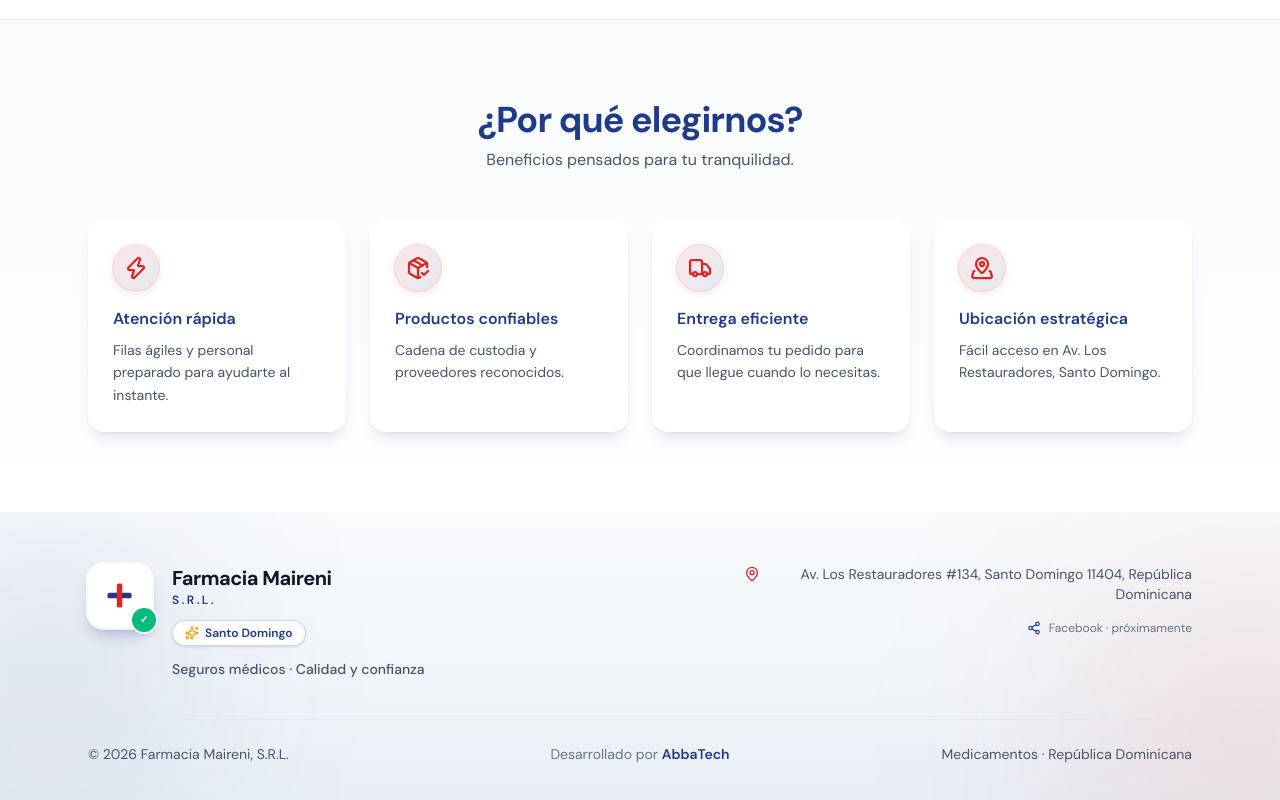
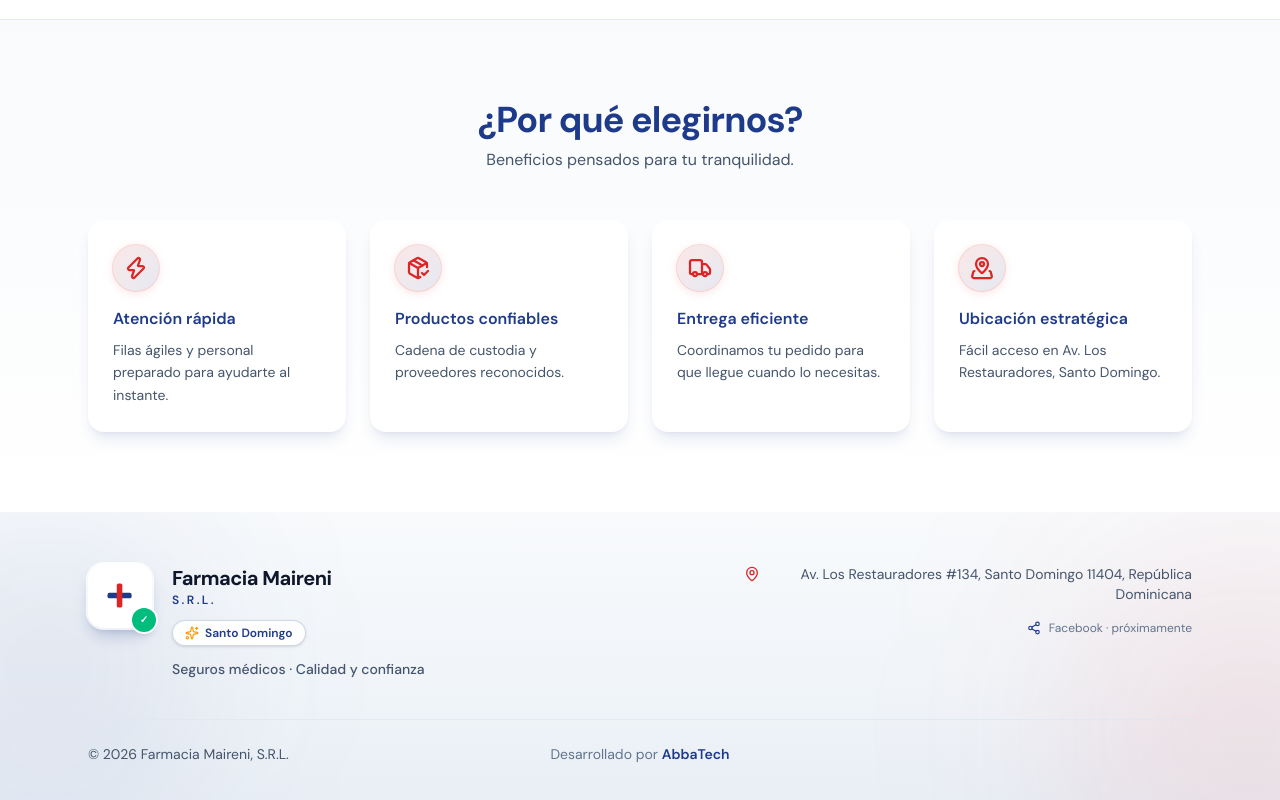
Before and after one commit to JeffrySantiago1912/Farmacia-Maireni, a React (Vite) app: page / in a window 1280 px wide. Shown: the part 2703-3503 px from the top of the page. Built offline with nearby package versions, Linux system fonts and the light colour scheme.

Commit message:
fix: remove footer tagline and add whatsapp message

```diff
--- a/src/components/Footer.jsx
+++ b/src/components/Footer.jsx
@@ -86,9 +86,7 @@ export function Footer() {
                 AbbaTech
               </span>
             </p>
-            <p className="text-center sm:text-right">
-              Medicamentos · República Dominicana
-            </p>
+
           </div>
         </div>
       </div>
--- a/src/constants.js
+++ b/src/constants.js
@@ -1,4 +1,7 @@
-export const WHATSAPP_URL = 'https://wa.me/18095902333'
+const WHATSAPP_MESSAGE = encodeURIComponent(
+  '¡Hola! 👋 Quisiera obtener información sobre un medicamento o producto. ¿Me pueden ayudar?'
+);
+export const WHATSAPP_URL = `https://wa.me/18095902333?text=${WHATSAPP_MESSAGE}`;
 export const PHONE_DISPLAY = '+1 809 590 2333'
 export const PHONE_TEL = '+18095902333'
 
```
